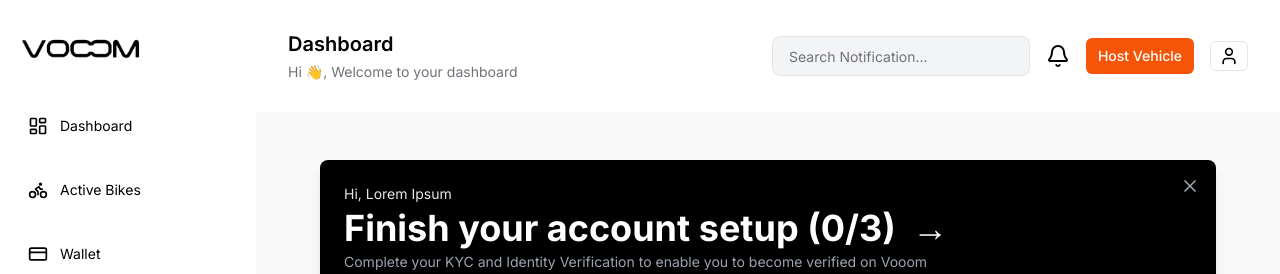
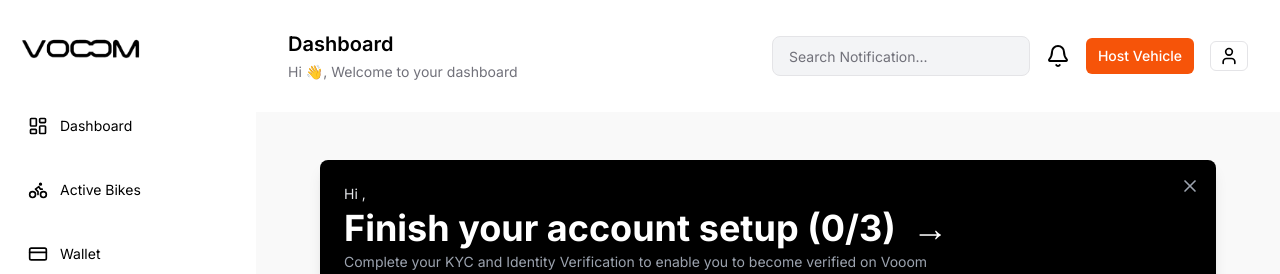
Before and after one commit to vooom2/Frontend, a React (Vite) app: page /owner/dashboard/unverified in a window 1280 px wide. Shown: the top 274 px of the page. Built offline with nearby package versions, Linux system fonts and the light colour scheme; no server answers.

Commit message:
update verification page

```diff
--- a/src/components/owners_verification_banner.tsx
+++ b/src/components/owners_verification_banner.tsx
@@ -3,7 +3,7 @@ import { FileWarning, X } from 'lucide-react';
 import { Button } from "./ui/button";
 import { Link } from "react-router";
 
-export default function OwnerVerificationBanner() {
+export default function OwnerVerificationBanner({ name }: { name: string }) {
   return (
     <div className="px-4 py-6 sm:py-8">
       <div className="relative flex flex-col p-4 sm:p-6 bg-black text-white rounded-lg shadow-lg max-w-4xl mx-auto">
@@ -13,10 +13,12 @@ export default function OwnerVerificationBanner() {
         >
           <X className="h-5 w-5" />
         </button>
-                <p className="text-sm text-gray-200">Hi, Lorem Ipsum</p>
+        <p className="text-sm text-gray-200">Hi {name},</p>
         <h2 className="text-xl sm:text-2xl md:text-4xl font-bold mt-1 pr-8">
           Finish your account setup (0/3){" "}
-                    <span aria-hidden="true" className="ml-2">→</span>
+          <span aria-hidden="true" className="ml-2">
+            →
+          </span>
         </h2>
         <p className="text-xs sm:text-sm text-gray-400 mt-1">
           Complete your KYC and Identity Verification to enable you to become
@@ -34,9 +36,13 @@ export default function OwnerVerificationBanner() {
         <div className="rounded-full bg-blue-100 p-3 sm:p-4 mb-4 w-fit">
           <FileWarning className="h-6 w-6 sm:h-8 sm:w-8 md:h-12 md:w-12 text-blue-500" />
         </div>
-                <h3 className="text-base sm:text-lg font-medium mb-3">You have no vehicle listed on {APP_NAME}</h3>
+        <h3 className="text-base sm:text-lg font-medium mb-3">
+          You have no vehicle listed on {APP_NAME}
+        </h3>
         <Link to={`/${USER_ROLES.OWNER}/dashboard/setupaccount`}>
-                    <Button className="rounded-3xl bg-black px-4 py-2 text-sm sm:text-base">Complete Verification</Button>
+          <Button className="rounded-3xl bg-black px-4 py-2 text-sm sm:text-base">
+            Complete Verification
+          </Button>
         </Link>
       </div>
     </div>
```
Lines whose indentation alone changed are shown as unchanged.
